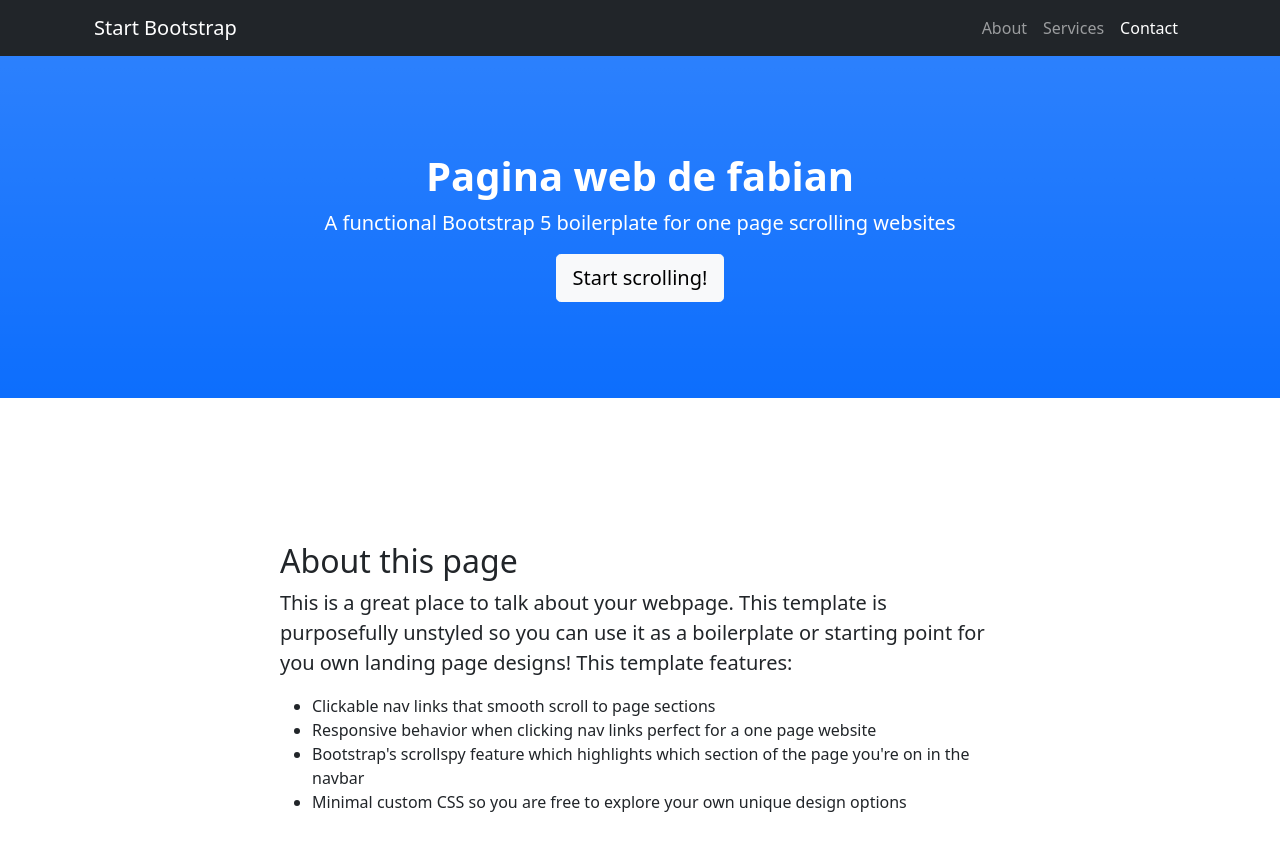
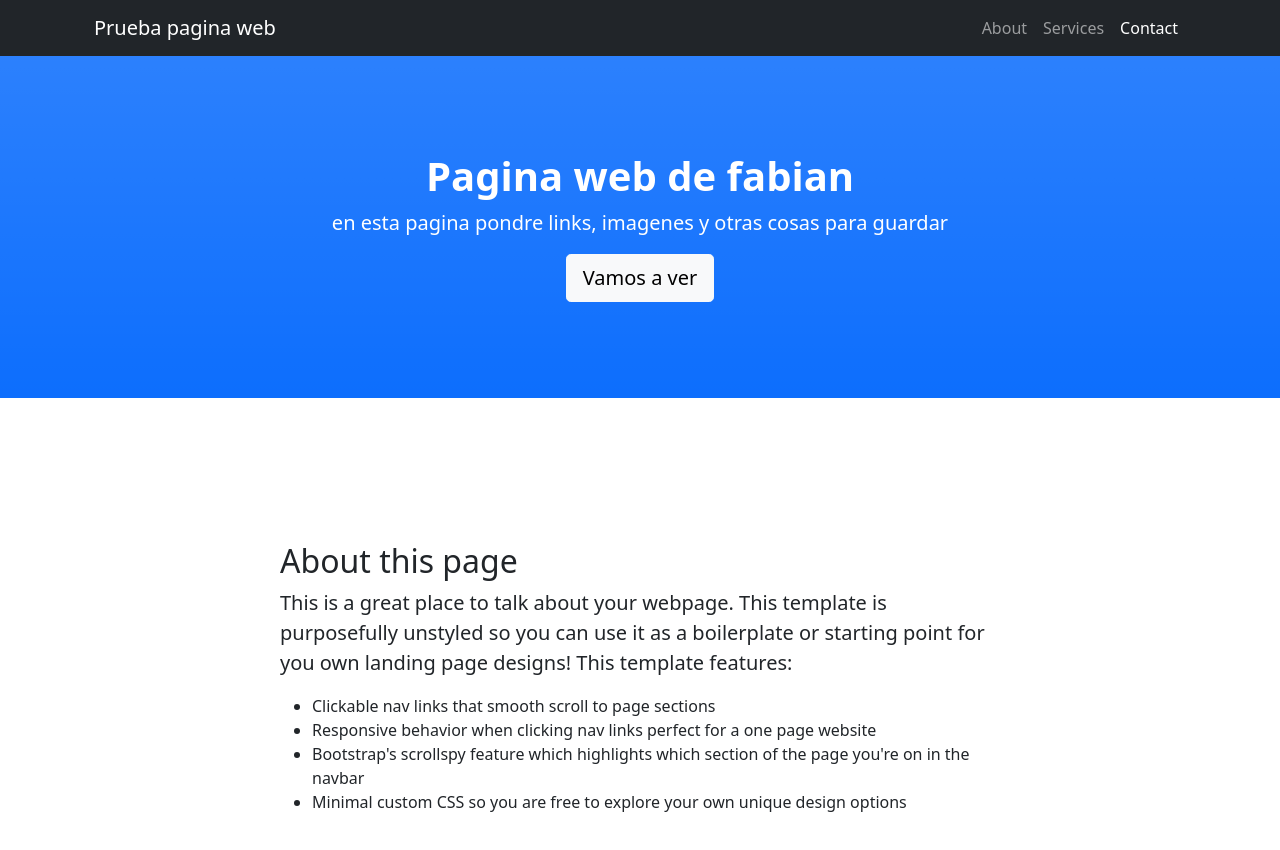
Before and after one commit to Flappyboi01/Pagina, a plain HTML site: page index.html in a window 1280 px wide. Shown: the top 850 px of the page. Drawn offline with nearby package versions, Linux system fonts and the light colour scheme.

Commit message:
Update index.html

```diff
--- a/index.html
+++ b/index.html
@@ -14,7 +14,7 @@
         <!-- Navigation-->
         <nav class="navbar navbar-expand-lg navbar-dark bg-dark fixed-top" id="mainNav">
             <div class="container px-4">
-                <a class="navbar-brand" href="#page-top">Start Bootstrap</a>
+                <a class="navbar-brand" href="#page-top">Prueba pagina web</a>
                 <button class="navbar-toggler" type="button" data-bs-toggle="collapse" data-bs-target="#navbarResponsive" aria-controls="navbarResponsive" aria-expanded="false" aria-label="Toggle navigation"><span class="navbar-toggler-icon"></span></button>
                 <div class="collapse navbar-collapse" id="navbarResponsive">
                     <ul class="navbar-nav ms-auto">
@@ -29,8 +29,8 @@
         <header class="bg-primary bg-gradient text-white">
             <div class="container px-4 text-center">
                 <h1 class="fw-bolder">Pagina web de fabian</h1>
-                <p class="lead">A functional Bootstrap 5 boilerplate for one page scrolling websites</p>
-                <a class="btn btn-lg btn-light" href="#about">Start scrolling!</a>
+                <p class="lead">en esta pagina pondre links, imagenes y otras cosas para guardar</p>
+                <a class="btn btn-lg btn-light" href="#about">Vamos a ver</a>
             </div>
         </header>
         <!-- About section-->
```
